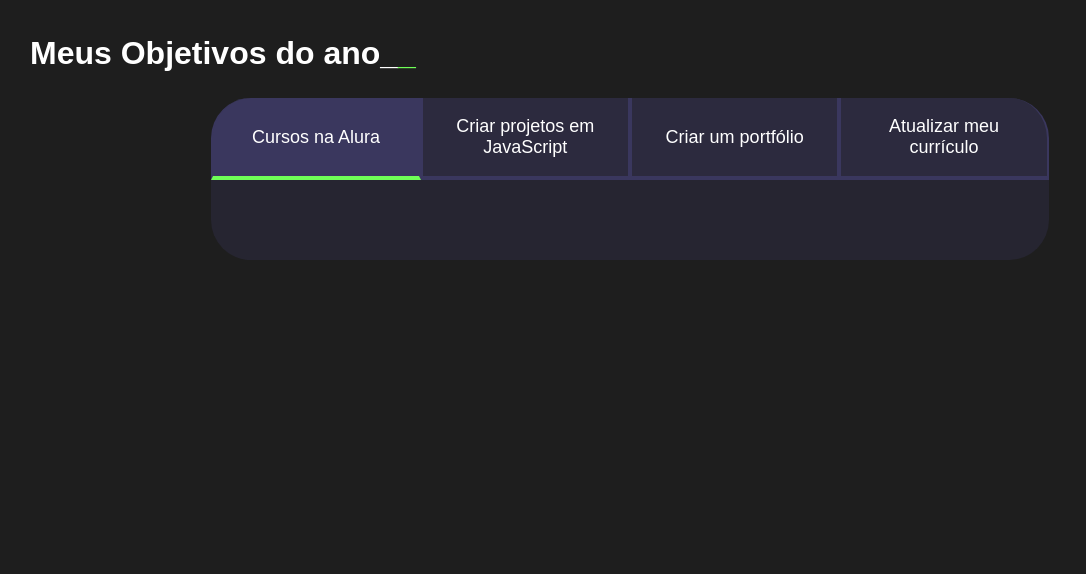
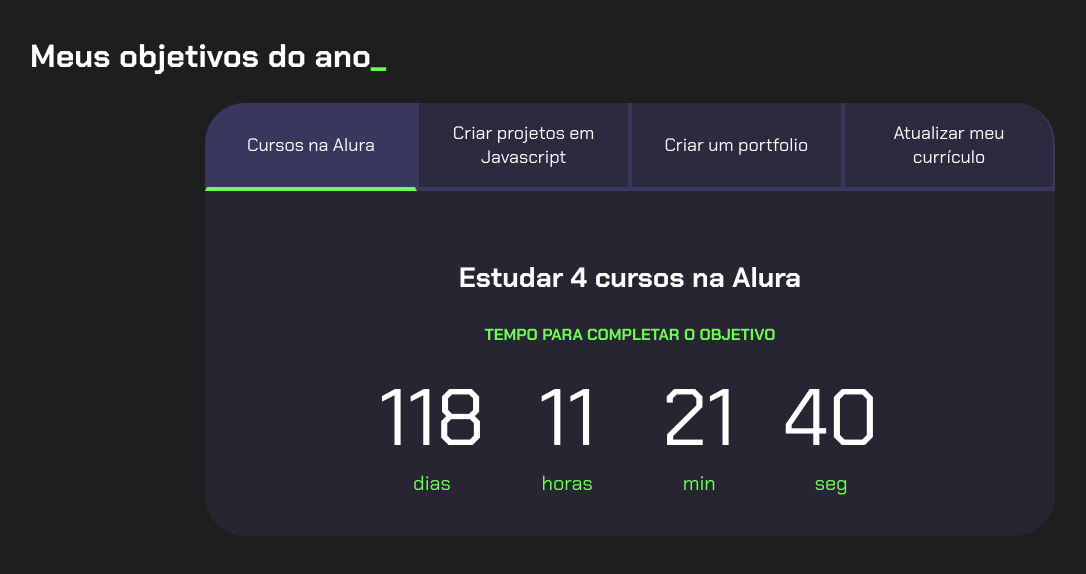
Before and after one commit to anacarolinaferraz/Site124, a plain HTML site: page index.html in a window 1280 px wide. Shown: the whole page, without its empty margins (10-1096 px from the left). Drawn offline with Linux system fonts and the light colour scheme.

Commit message:
Add files via upload

```diff
--- a/index.html
+++ b/index.html
@@ -1,39 +1,116 @@
 <!DOCTYPE html>
 <html lang="pt-br">
+
 <head>
     <meta charset="UTF-8">
     <meta name="viewport" content="width=device-width, initial-scale=1.0">
     <title>Meus objetivos do ano</title>
     <link rel="stylesheet" href="style.css">
 </head>
+
 <body>
     <section class="conteudo-principal">
-      <h2 class="titulo-principal">Meus Objetivos do ano_<span>_</span></h2>
+        <h2 class="titulo-principal">Meus objetivos do ano<span>_</span></h2>
         <div class="conteudo">
             <div class="botoes">
                 <button class="botao ativo">Cursos na Alura</button>
-        <button class="botao">Criar projetos em JavaScript</button>
-        <button class="botao">Criar um portfólio</button>
+                <button class="botao">Criar projetos em Javascript</button>
+                <button class="botao">Criar um portfolio</button>
                 <button class="botao">Atualizar meu currículo</button>
             </div>
-
             <div class="abas-textos">
-        <div class="aba-conteudo">
+                <div class="aba-conteudo ativo">
                     <h3 class="aba-conteudo-titulo-principal">Estudar 4 cursos na Alura</h3>
                     <h4 class="aba-conteudo-titulo-secundario">Tempo para completar o objetivo</h4>
+                    <div class="contador">
+                        <div class="contador-digito">
+                            <p class="contador-digito-numero" id="dias0"></p>
+                            <p class="contador-digito-texto">dias</p>
+                        </div>
+                        <div class="contador-digito">
+                            <p class="contador-digito-numero" id="horas0"></p>
+                            <p class="contador-digito-texto">horas</p>
+                        </div>
+                        <div class="contador-digito">
+                            <p class="contador-digito-numero" id="min0"></p>
+                            <p class="contador-digito-texto">min</p>
+                        </div>
+                        <div class="contador-digito">
+                            <p class="contador-digito-numero" id="seg0"></p>
+                            <p class="contador-digito-texto">seg</p>
+                        </div>
+                    </div>
                 </div>
                 <div class="aba-conteudo">
-        <h3 class="aba-conteudo-titulo-principal">Criar um portfólio com os meus 3 melhores projetos</h3>
+                    <h3 class="aba-conteudo-titulo-principal">Criar 5 projetos em Javascript</h3>
                     <h4 class="aba-conteudo-titulo-secundario">Tempo para completar o objetivo</h4>
+                    <div class="contador">
+                        <div class="contador-digito">
+                            <p class="contador-digito-numero" id="dias1"></p>
+                            <p class="contador-digito-texto">dias</p>
+                        </div>
+                        <div class="contador-digito">
+                            <p class="contador-digito-numero" id="horas1"></p>
+                            <p class="contador-digito-texto">horas</p>
+                        </div>
+                        <div class="contador-digito">
+                            <p class="contador-digito-numero" id="min1"></p>
+                            <p class="contador-digito-texto">min</p>
+                        </div>
+                        <div class="contador-digito">
+                            <p class="contador-digito-numero" id="seg1"></p>
+                            <p class="contador-digito-texto">seg</p>
+                        </div>
+                    </div>
                 </div>
                 <div class="aba-conteudo">
-        <h3 class="aba-conteudo-titulo-principal">Atualizar meu currículo com os certificados da Alura</h3>
+                    <h3 class="aba-conteudo-titulo-principal">Criar um portfolio com os meus 3 melhores projetos</h3>
                     <h4 class="aba-conteudo-titulo-secundario">Tempo para completar o objetivo</h4>
-
-        <script src="main.js"></script>
+                    <div class="contador">
+                        <div class="contador-digito">
+                            <p class="contador-digito-numero" id="dias2"></p>
+                            <p class="contador-digito-texto">dias</p>
+                        </div>
+                        <div class="contador-digito">
+                            <p class="contador-digito-numero" id="horas2"></p>
+                            <p class="contador-digito-texto">horas</p>
+                        </div>
+                        <div class="contador-digito">
+                            <p class="contador-digito-numero" id="min2"></p>
+                            <p class="contador-digito-texto">min</p>
+                        </div>
+                        <div class="contador-digito">
+                            <p class="contador-digito-numero" id="seg2"></p>
+                            <p class="contador-digito-texto">seg</p>
+                        </div>
+                    </div>
+                </div>
+                <div class="aba-conteudo">
+                    <h3 class="aba-conteudo-titulo-principal">Atualizar meu curriculo com os certificados da Alura</h3>
+                    <h4 class="aba-conteudo-titulo-secundario">Tempo para completar o objetivo</h4>
+                    <div class="contador">
+                        <div class="contador-digito">
+                            <p class="contador-digito-numero" id="dias3"></p>
+                            <p class="contador-digito-texto">dias</p>
+                        </div>
+                        <div class="contador-digito">
+                            <p class="contador-digito-numero" id="horas3"></p>
+                            <p class="contador-digito-texto">horas</p>
+                        </div>
+                        <div class="contador-digito">
+                            <p class="contador-digito-numero" id="min3"></p>
+                            <p class="contador-digito-texto">min</p>
+                        </div>
+                        <div class="contador-digito">
+                            <p class="contador-digito-numero" id="seg3"></p>
+                            <p class="contador-digito-texto">seg</p>
+                        </div>
+                    </div>
                 </div>
             </div>
         </div>
     </section>
+    <script src="main.js"></script>
 </body>
+
 </html>
--- a/main.js
+++ b/main.js
@@ -1,6 +1,6 @@
-
 const botoes = document.querySelectorAll(".botao");
 const textos = document.querySelectorAll(".aba-conteudo");
+
 for (let i = 0; i < botoes.length; i++) {
     botoes[i].onclick = function () {
 
@@ -12,5 +12,47 @@ for (let i = 0; i < botoes.length; i++) {
         botoes[i].classList.add("ativo");
         textos[i].classList.add("ativo");
     }
-    console.log(botoes)
 }
+
+const contadores = document.querySelectorAll(".contador");
+const tempoObjetivo1 = new Date("2024-07-09T00:00:00");
+const tempoObjetivo2 = new Date("2024-02-09T00:00:00");
+const tempoObjetivo3 = new Date("2024-08-30T00:00:00");
+const tempoObjetivo4 = new Date("2025-06-025T00:00:00");
+
+const tempos = [tempoObjetivo1,tempoObjetivo2,tempoObjetivo3,tempoObjetivo4];
+
+
+function calculaTempo(tempoObjetivo) {
+    let tempoAtual = new Date();
+    let tempoFinal = tempoObjetivo - tempoAtual;
+    let segundos = Math.floor(tempoFinal / 1000);
+    let minutos = Math.floor(segundos / 60);
+    let horas = Math.floor(minutos / 60);
+    let dias = Math.floor(horas / 24);
+
+    segundos %= 60;
+    minutos %= 60;
+    horas %= 24;
+    if (tempoFinal > 0){
+        return [dias,horas,minutos,segundos];
+    } else {
+        return [0,0,0,0];
+    }
+}
+
+function atualizaCronometro(){
+    for (let i=0; i<contadores.length;i++){
+        document.getElementById("dias"+i).textContent = calculaTempo(tempos[i])[0];
+        document.getElementById("horas"+i).textContent = calculaTempo(tempos[i])[1];
+        document.getElementById("min"+i).textContent = calculaTempo(tempos[i])[2];
+        document.getElementById("seg"+i).textContent = calculaTempo(tempos[i])[3];
+    }
+}
+
+function comecaCronometro(){
+    atualizaCronometro();
+    setInterval(atualizaCronometro,1000);
+}
+
+comecaCronometro();
--- a/style.css
+++ b/style.css
@@ -1,6 +1,6 @@
-@import url('https://fonts.googleapis.com/css2?family-Chakra+Petch:w ght@400:700&display=swap');
+@import url('https://fonts.googleapis.com/css2?family=Chakra+Petch:wght@400;700&display=swap');
 
-:root{
+:root {
     --cor-de-fundo: #1E1E1E;
     --verde: #6FFF57;
     --branco: #FFFFFF;
@@ -8,12 +8,15 @@
     --botao-inativo: rgba(58, 55, 94, 0.5);
     --texto-fundo: rgba(58, 55, 94, 0.3);
 }
+
 body {
     background-color: var(--cor-de-fundo);
     color: var(--branco);
     font-family: 'Chakra Petch', sans-serif;
-  }
-  .conteudo-principal {
+}
+
+
+.conteudo-principal {
     display: flex;
     flex-direction: column;
     justify-content: center;
@@ -22,16 +25,20 @@ body {
     width: 100%;
     margin: 0 auto;
 }
+
 .titulo-principal {
     text-align: left;
     width: 100%;
     font-size: 32px;
 }
+
 .titulo-principal span {
     color: var(--verde);
 }
+
+
 .botao {
-    font-family: "Crakra Petch", sans-serif;
+    font-family: 'Chakra Petch', sans-serif;
     background-color: var(--botao-inativo);
     color: var(--branco);
     display: flex;
@@ -45,22 +52,67 @@ body {
     border-right: 2px solid var(--botao-ativo);
     border-top: none;
 }
+
+.botao:first-child {
+    border-radius: 40px 40px 0 0;
+}
+
 .botoes {
     display: block;
 }
-.ativo{
+
+.botao.ativo{
     background-color: var(--botao-ativo);
     border-bottom: 4px solid var(--verde);
-    }
+}
 
-@media screen and (min-width: 768px) {
-    .botoes {
-        display: flex;
-    }
+.abas-textos{
+    background-color: var(--texto-fundo);
+    padding: 40px;
+    border-radius: 0 0 40px 40px;
 }
-.botao:first-child {
-    border-radius: 40px 40px 0 0;
+.aba-conteudo.ativo{
+    display:block;
 }
+
+.aba-conteudo{
+    display: none;
+}
+
+.aba-conteudo-titulo-principal{
+    font-size: 28px;
+    text-align: center;
+}
+.aba-conteudo-titulo-secundario{
+    text-align: center;
+    color: var(--verde);
+    text-transform: uppercase;
+}
+
+.contador{
+    display:flex;
+    justify-content: center;
+    flex-wrap: wrap;
+}
+.contador-digito{
+    padding: 0 16px;
+    text-align: center;
+    min-width: 100px;
+}
+
+.contador-digito-numero{
+    font-size: 80px;
+    margin: 0;
+
+}
+
+.contador-digito-texto{
+    color: var(--verde);
+    font-size: 20px;
+    margin: 0;
+
+}
+
 @media screen and (min-width: 768px) {
     .botoes {
         display: flex;
@@ -74,27 +126,3 @@ body {
         border-radius: 0 40px 0 0;
     }
 }
-.abas-textos{
-    background-color: var(--texto-fundo);
-    padding: 40px;
-    border-radius: 0 0 40px 40px;
-}
-.botao.ativo{
-    background-color: var(--botao-ativo);
-    border-bottom: 4px solid var(--verde);
-}
-.aba-conteudo.ativo{
-    display:block;
-}
-.aba-conteudo{
-    display: none;
-}
-.aba-conteudo-titulo-principal{
-    font-size: 28px;
-    text-align: center;
-}
-.aba-conteudo-titulo-secundario{
-    text-align: center;
-    color: var(--verde);
-    text-transform: uppercase;
-}
```
Lines whose indentation alone changed are shown as unchanged.
